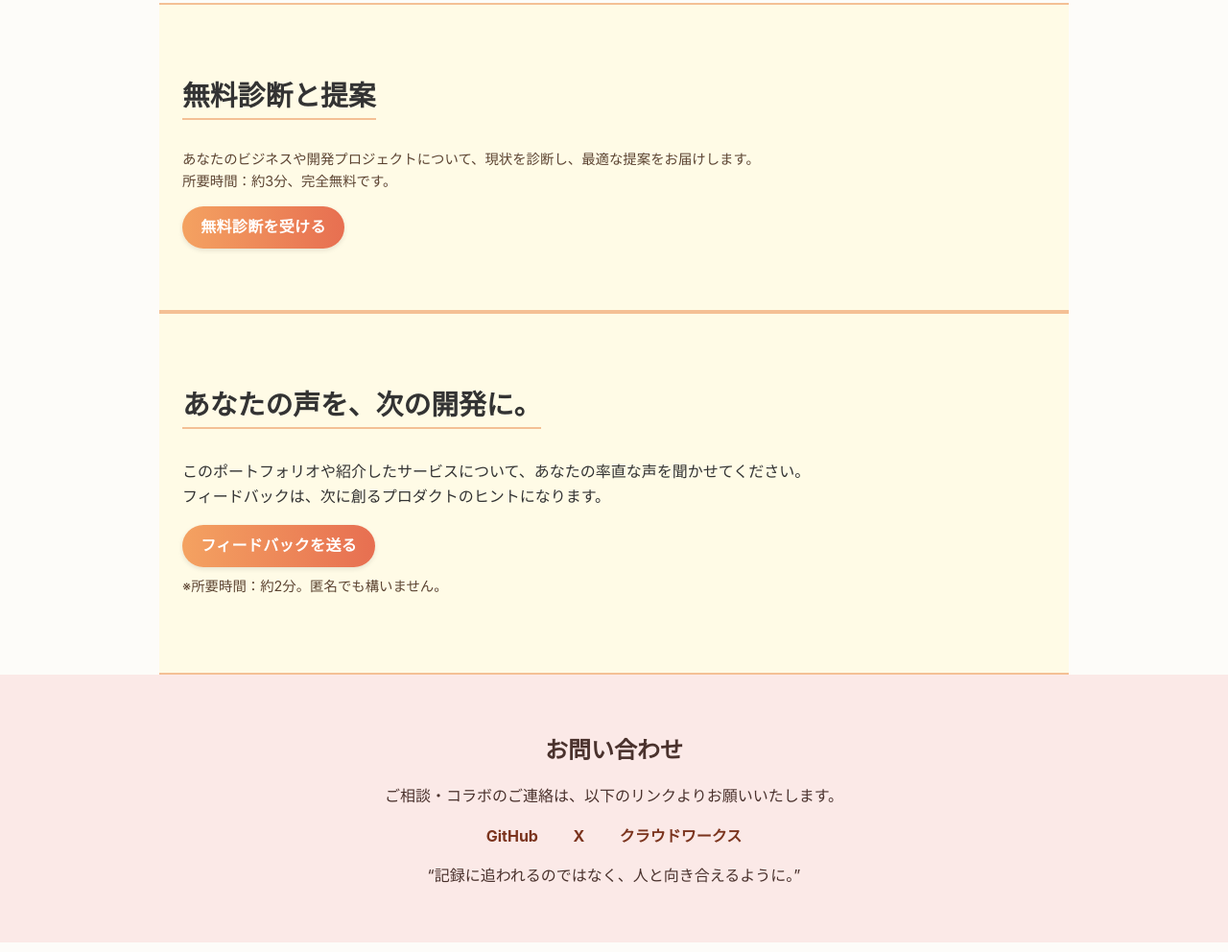
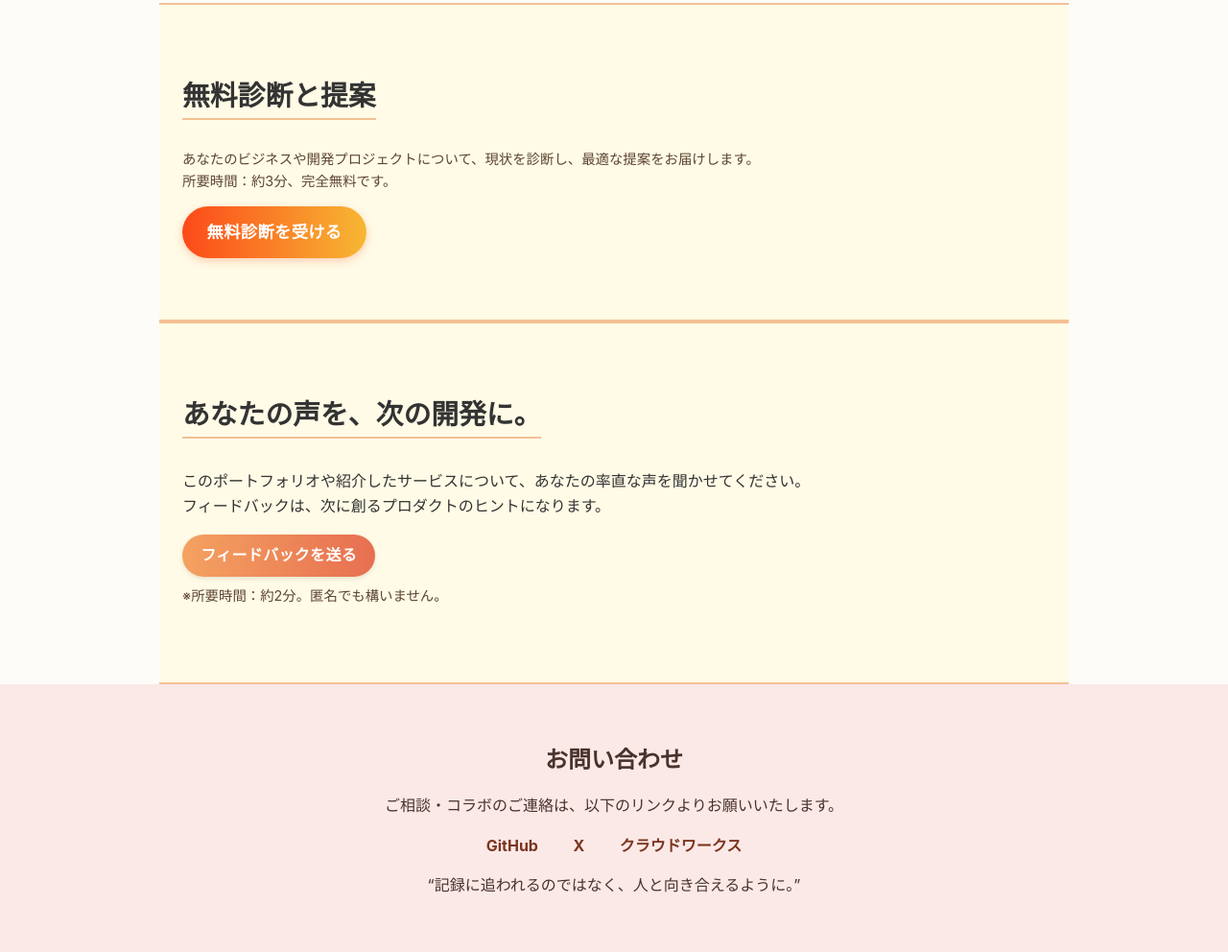
Before and after one commit to TomoProgrammingDayori/TomoProgrammingDayori.github.io, a plain HTML site: page index.html in a window 1280 px wide. Shown: the part 4176-5168 px from the top of the page at 96% size. Drawn offline with Linux system fonts and the light colour scheme.

Commit message:
Update style.css

```diff
--- a/style.css
+++ b/style.css
@@ -104,10 +104,17 @@ body {
   outline-offset: 2px;
 }
 
-/* 追加：診断ボタンのホバーは専用カラーのまま */
+.cta--lg {
+  padding: 0.85rem 1.6rem; /* 縦も横も余裕を持たせる */
+  font-size: 1.08rem;       /* わずかに拡大して差別化 */
+  font-weight: 700;
+  background: linear-gradient(90deg, #fc4a1a, #f7b733); /* 暖色で目を引く */
+  box-shadow: 0 3px 8px rgba(252,74,26,0.25);           /* 立体感 */
+}
+
 .cta--lg:hover {
-  background: linear-gradient(90deg, #fc4a1a, #f7b733);
-  box-shadow: 0 8px 16px rgba(252,74,26,.28);
+  background: linear-gradient(90deg, #f7b733, #fc4a1a);
+  box-shadow: 0 8px 16px rgba(252,74,26,0.35);
 }
 
 
```
